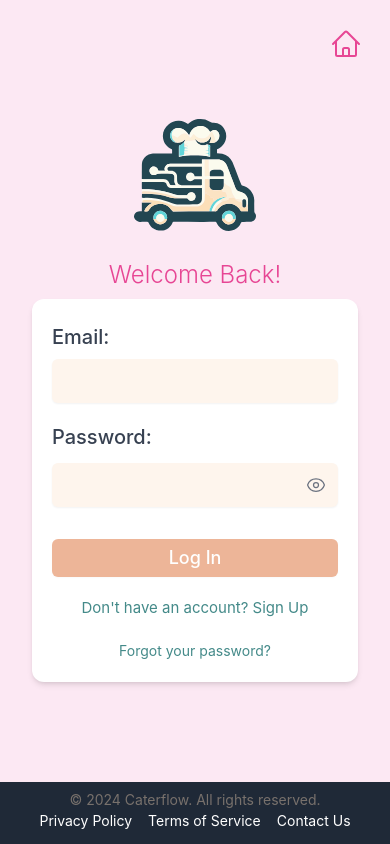
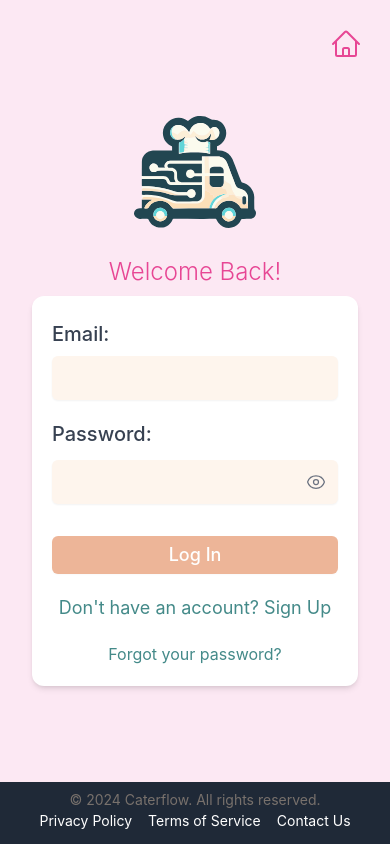
Before and after one commit to MichaelAJay/caterflow-fe, a Vue app: page /login in a window 390 px wide. Built offline with nearby package versions, Linux system fonts and the light colour scheme; no server answers.

Commit message:
finished mobile view on login

```diff
--- a/src/views/visitor/LogIn.vue
+++ b/src/views/visitor/LogIn.vue
@@ -181,7 +181,7 @@ const closeModal = () => {
     @apply text-lg pt-1 pb-2;
   }
 }
-@media (min-height: 800px) {
+@media (min-height: 750px) {
   #login-button {
     @apply text-lg mt-8;
   }
@@ -192,13 +192,22 @@ const closeModal = () => {
     @apply text-xl;
   }
   .login-form button {
-    @apply py-1;
+    @apply py-1 text-lg;
+  }
+  a {
+    @apply text-base;
   }
 }
-@media (min-height: 900px) {
+@media (min-height: 850px) {
   .login-container {
     padding-top: 3vh;
     padding-bottom: 3vh;
   }
+  #login-button {
+    @apply py-3 text-xl;
+  }
+  h2 {
+    @apply text-3xl pb-3;
+  }
 }
 </style>
```
Also changed, not shown: src/views/visitor/VisitorMenu.vue (+8 -1 lines).
